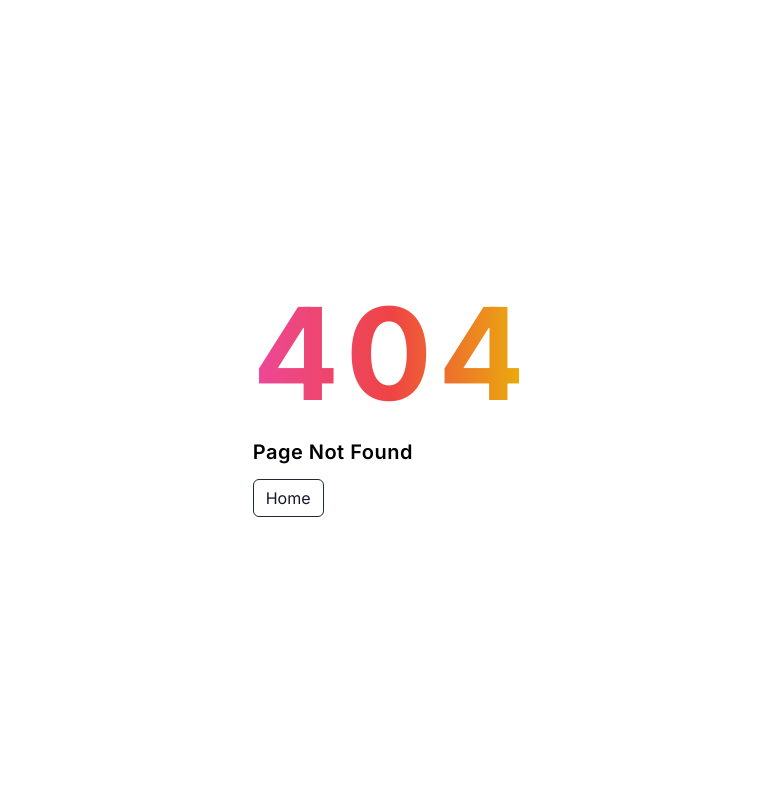
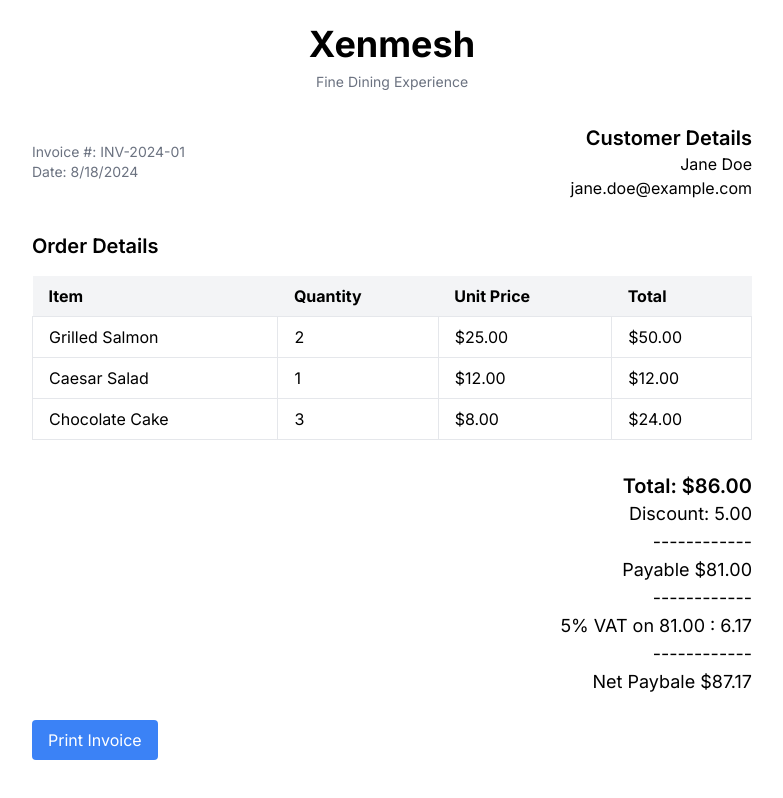
Before and after one commit to ImranGreet/xenmesh-restaurant-management-service, a Vue app: page /printOrderInvoice in a window 1280 px wide. Before the commit this address had no page. Shown: the whole page, without its empty margins (248-1031 px from the left). Built offline with nearby package versions, Linux system fonts and the light colour scheme; what @formkit/vue would draw is missing.

Commit message:
order is now printable

```diff
--- /dev/null
+++ b/src/pages/Admin/Order/PrintInvoice.vue
@@ -0,0 +1,102 @@
+<template>
+      <div class="p-6 bg-white  rounded-lg max-w-3xl mx-auto">
+        <!-- Restaurant Header -->
+        <div class="text-center mb-8">
+          <h1 class="text-4xl font-bold mb-2 print:text-2xl print:text-gray-700/60">Xenmesh</h1>
+          <p class="text-sm text-gray-500">Fine Dining Experience</p>
+        </div>
+
+        <!-- Invoice Details -->
+        <div class="mb-8">
+          <div class="flex justify-between items-center">
+            <div>
+              <p class="text-sm text-gray-500">Invoice #: {{ invoiceNumber }}</p>
+              <p class="text-sm text-gray-500">Date: {{ date }}</p>
+            </div>
+            <div class="text-right">
+              <h2 class="text-xl font-semibold">Customer Details</h2>
+              <p>{{ customer.name }}</p>
+              <p>{{ customer.email }}</p>
+            </div>
+          </div>
+        </div>
+
+        <!-- Order Details -->
+        <div class="mb-8">
+          <h2 class="text-xl font-semibold mb-4">Order Details</h2>
+          <table class="w-full border-collapse print:border-none">
+            <thead>
+              <tr class="bg-gray-100">
+                <th class="border-b px-4 py-2 text-left">Item</th>
+                <th class="border-b px-4 py-2 text-left">Quantity</th>
+                <th class="border-b px-4 py-2 text-left">Unit Price</th>
+                <th class="border-b px-4 py-2 text-left">Total</th>
+              </tr>
+            </thead>
+            <tbody>
+              <tr v-for="order in orders" :key="order.id" class="border-b">
+                <td class="border print:border-none px-4 py-2">{{ order.item }}</td>
+                <td class="border print:border-none px-4 py-2">{{ order.quantity }}</td>
+                <td class="border print:border-none px-4 py-2">{{ formatPrice(order.price) }}</td>
+                <td class="border print:border-none px-4 py-2">{{ formatPrice(order.quantity * order.price) }}</td>
+              </tr>
+            </tbody>
+          </table>
+        </div>
+
+        <!-- Total Amount -->
+        <div class="text-right mt-8">
+          <p class="text-xl font-semibold">Total: {{ formatPrice(totalAmount) }}</p>
+          <p class="text-lg font-normal">Discount: 5.00</p>
+          <p class="text-lg font-normal inline-block text-right">------------</p>
+          <p class="text-lg font-normal">Payable  {{ formatPrice(totalAmount -5) }}</p>
+          <p class="text-lg font-normal inline-block text-right">------------</p>
+          <p class="text-lg font-normal">5% VAT on 81.00 :            6.17</p>
+          <p class="text-lg font-normal inline-block text-right">------------</p>
+          <p class="text-lg font-normal">Net Paybale  <span>     </span>  {{ formatPrice(totalAmount -5+6.17) }}       </p>
+        </div>
+
+        <!-- Print Button -->
+        <button @click="printInvoice" class="mt-6 text-white bg-blue-500 hover:bg-blue-600 px-4 py-2 rounded print:hidden">
+          Print Invoice
+        </button>
+      </div>
+    </template>
+
+    <script>
+    export default {
+      name: 'OrderInvoice',
+      data() {
+        return {
+          invoiceNumber: 'INV-2024-01',
+          date: new Date().toLocaleDateString(),
+          customer: {
+            name: 'Jane Doe',
+            email: 'jane.doe@example.com',
+          },
+          orders: [
+            { id: 1, item: 'Grilled Salmon', quantity: 2, price: 25 },
+            { id: 2, item: 'Caesar Salad', quantity: 1, price: 12 },
+            { id: 3, item: 'Chocolate Cake', quantity: 3, price: 8 },
+          ],
+        };
+      },
+      computed: {
+        totalAmount() {
+          return this.orders.reduce((total, order) => total + order.quantity * order.price, 0);
+        },
+      },
+      methods: {
+        formatPrice(value) {
+          return new Intl.NumberFormat('en-US', { style: 'currency', currency: 'USD' }).format(value);
+        },
+        printInvoice() {
+          window.print();
+        },
+      },
+    };
+    </script>
+
+    <style scoped>
+
+    </style>
--- a/src/routes/index.js
+++ b/src/routes/index.js
@@ -240,6 +240,11 @@ const routes = [
   //   name: 'notInOffer',
   //   component: () => import('../pages/404.vue'),
   // },
+  {
+    path:"/printOrderInvoice",
+    name:"PrintInvoice",
+    component:()=>import('../pages/Admin/Order/PrintInvoice.vue')
+  }
 ];
 
 const router = createRouter({
```
